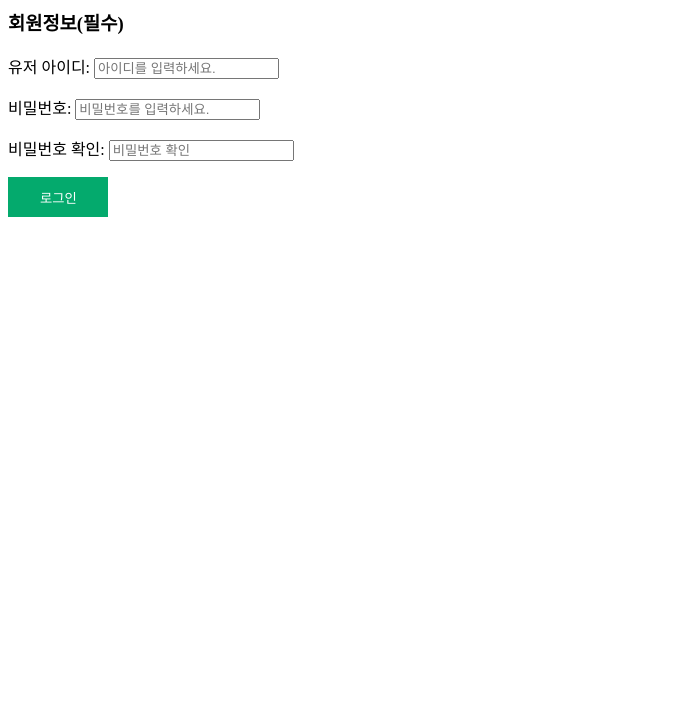
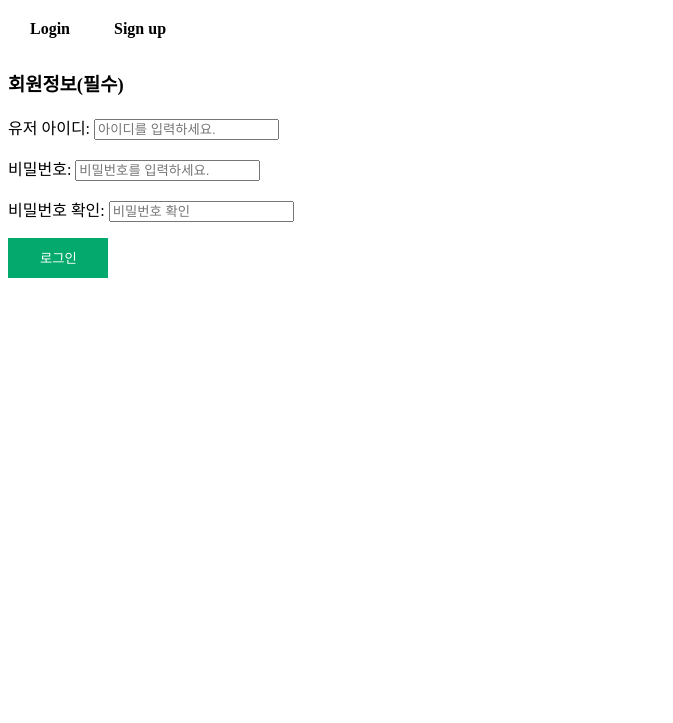
Before and after one commit to 2021125040/HomeworkRepository, a plain HTML site: page LAB4/login.html in a window 1280 px wide. Shown: the part 77-800 px from the top of the page, without its empty margins (0-673 px from the left). Drawn offline with Linux system fonts and the light colour scheme.

Commit message:
[fix] page link

```diff
--- a/LAB4/login.html
+++ b/LAB4/login.html
@@ -6,7 +6,7 @@
     </head>
     <body>
         <h1>Book recommendation for Beginners </h1>
-
+        <p><a href="login.html"><strong>Login</strong></a><a href="signup.html"><strong>Sign up</strong></a></p>
         <form>
             <h3>회원정보(필수)</h3>
             <p><label>유저 아이디:
```
